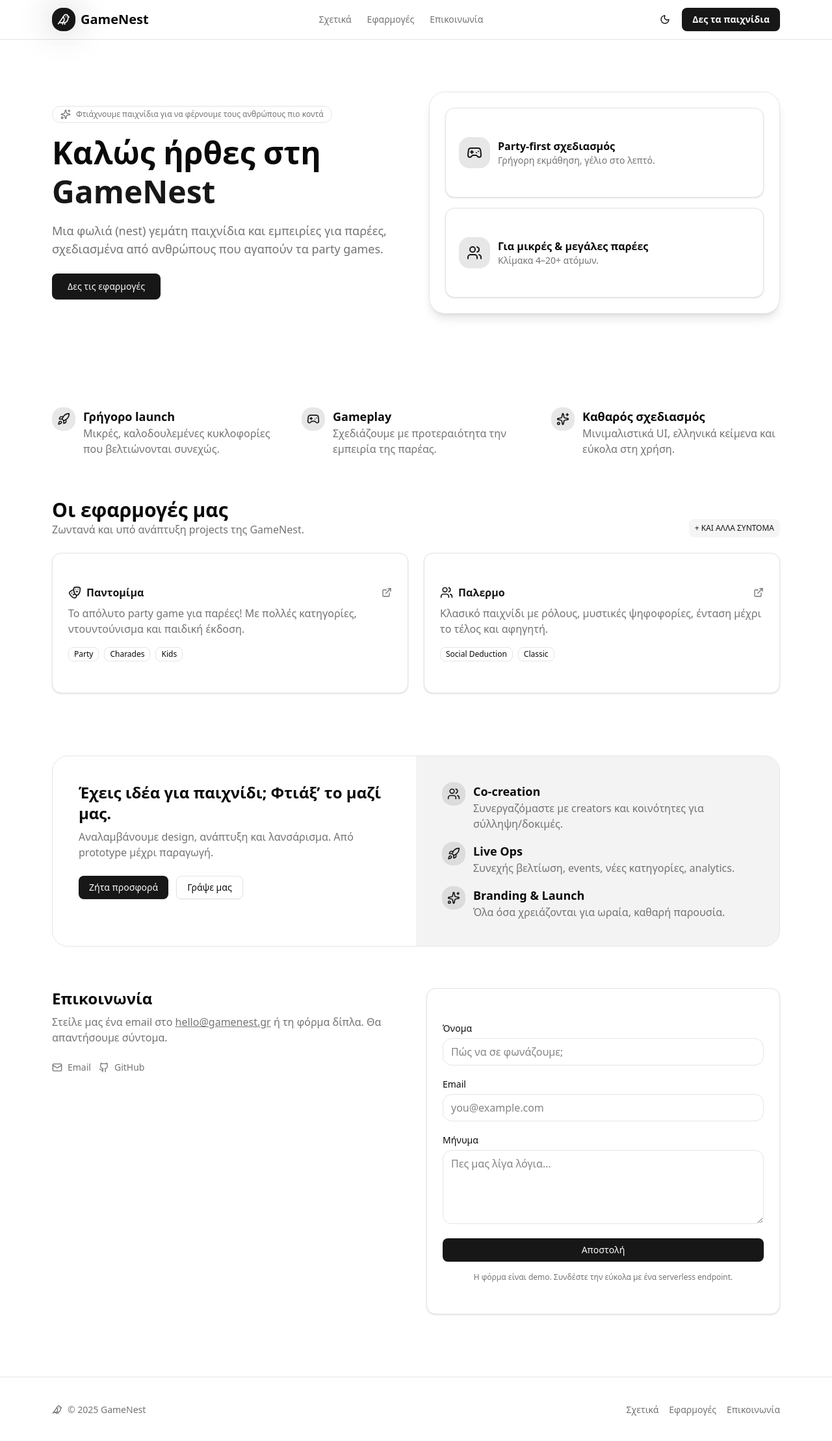
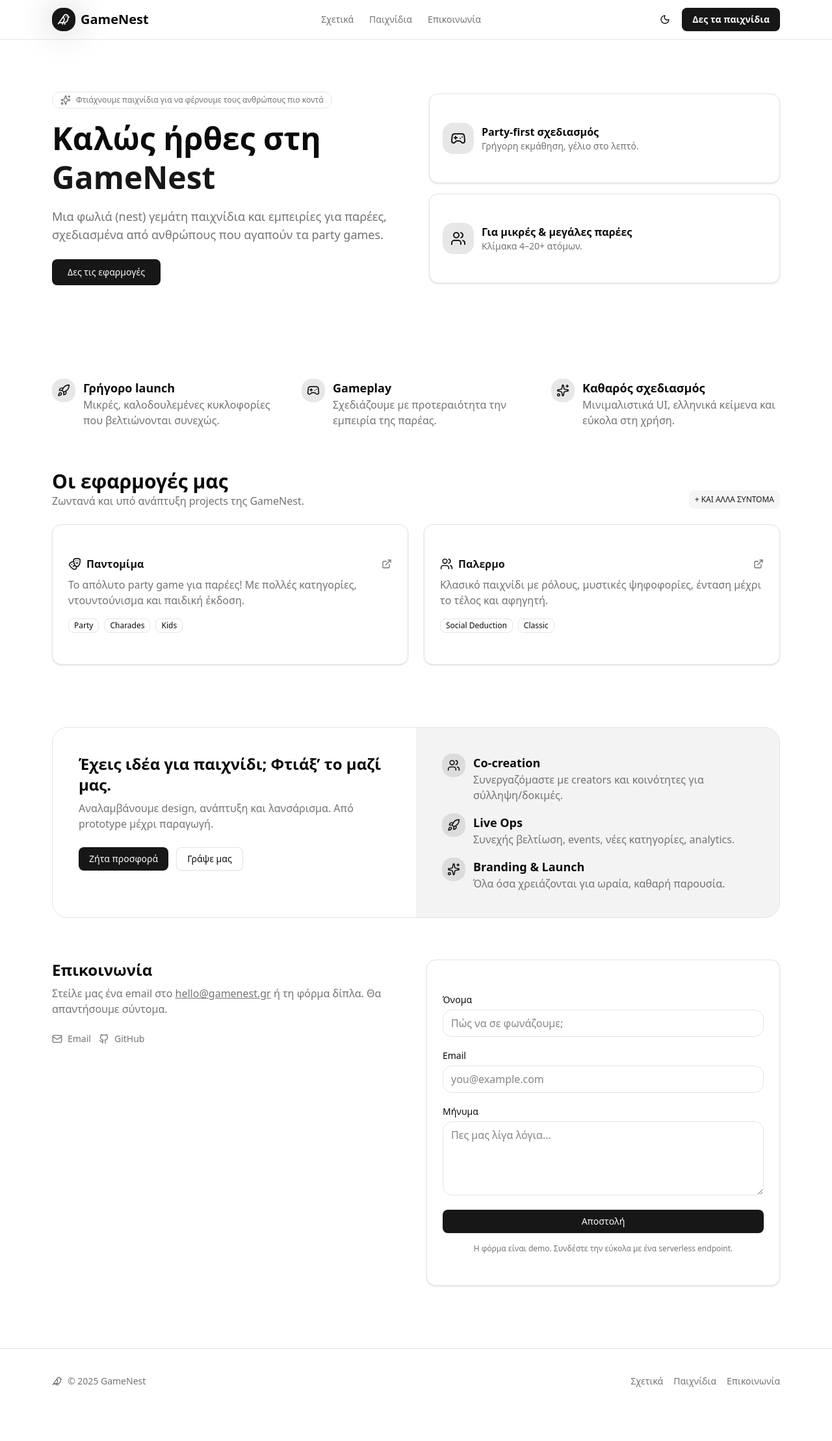
Before and after one commit to georgeroubie/gamenest.gr, a React (Vite) app: page / in a window 1280 px wide. Shown: the whole page at 65% size. After the commit the page ends 2176 px from the top, so only its background shows below. Built offline with nearby package versions, Linux system fonts and the light colour scheme.

Commit message:
Remove wrapper

```diff
--- a/src/App.tsx
+++ b/src/App.tsx
@@ -72,7 +72,7 @@ export default function GameNestLanding() {
                 Σχετικά
               </a>
               <a href="#projects" className="hover:text-foreground">
-                Εφαρμογές
+                Παιχνίδια
               </a>
               <a href="#contact" className="hover:text-foreground">
                 Επικοινωνία
@@ -140,7 +140,7 @@ export default function GameNestLanding() {
               transition={{ duration: 0.6, delay: 0.1 }}
               className="relative"
             >
-              <div className="relative rounded-3xl border bg-card p-6 shadow-lg">
+              {/* <div className="relative rounded-3xl border bg-card p-6 shadow-lg"> */}
               <div className="grid grid-cols-2 gap-4">
                 <Card className="col-span-2">
                   <CardContent className="p-5 flex items-center gap-3">
@@ -165,7 +165,7 @@ export default function GameNestLanding() {
                   </CardContent>
                 </Card>
               </div>
-              </div>
+              {/* </div> */}
             </motion.div>
           </div>
         </section>
@@ -365,7 +365,7 @@ export default function GameNestLanding() {
                 Σχετικά
               </a>
               <a href="#projects" className="hover:text-foreground">
-                Εφαρμογές
+                Παιχνίδια
               </a>
               <a href="#contact" className="hover:text-foreground">
                 Επικοινωνία
```
Lines whose indentation alone changed are shown as unchanged.
